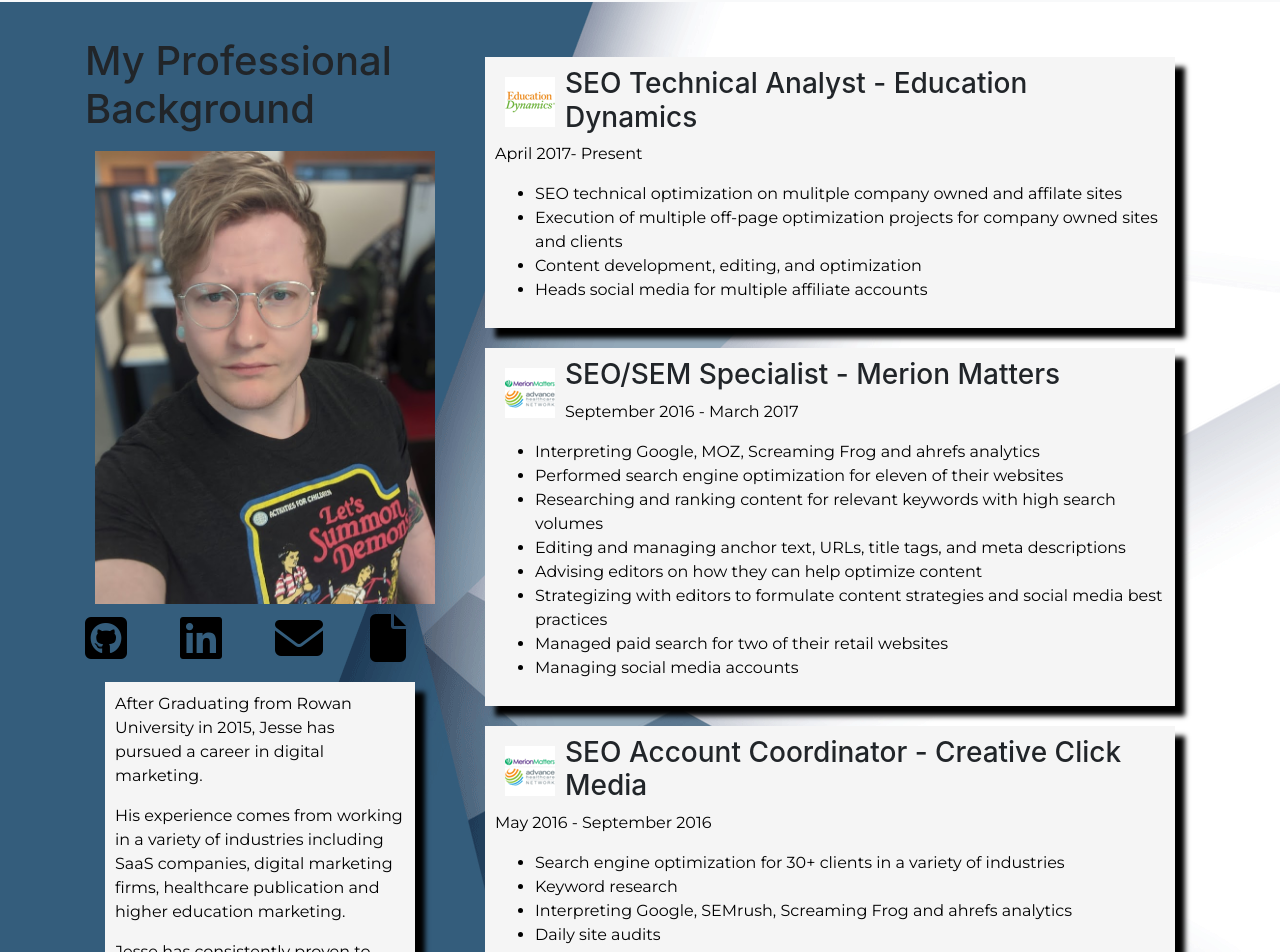
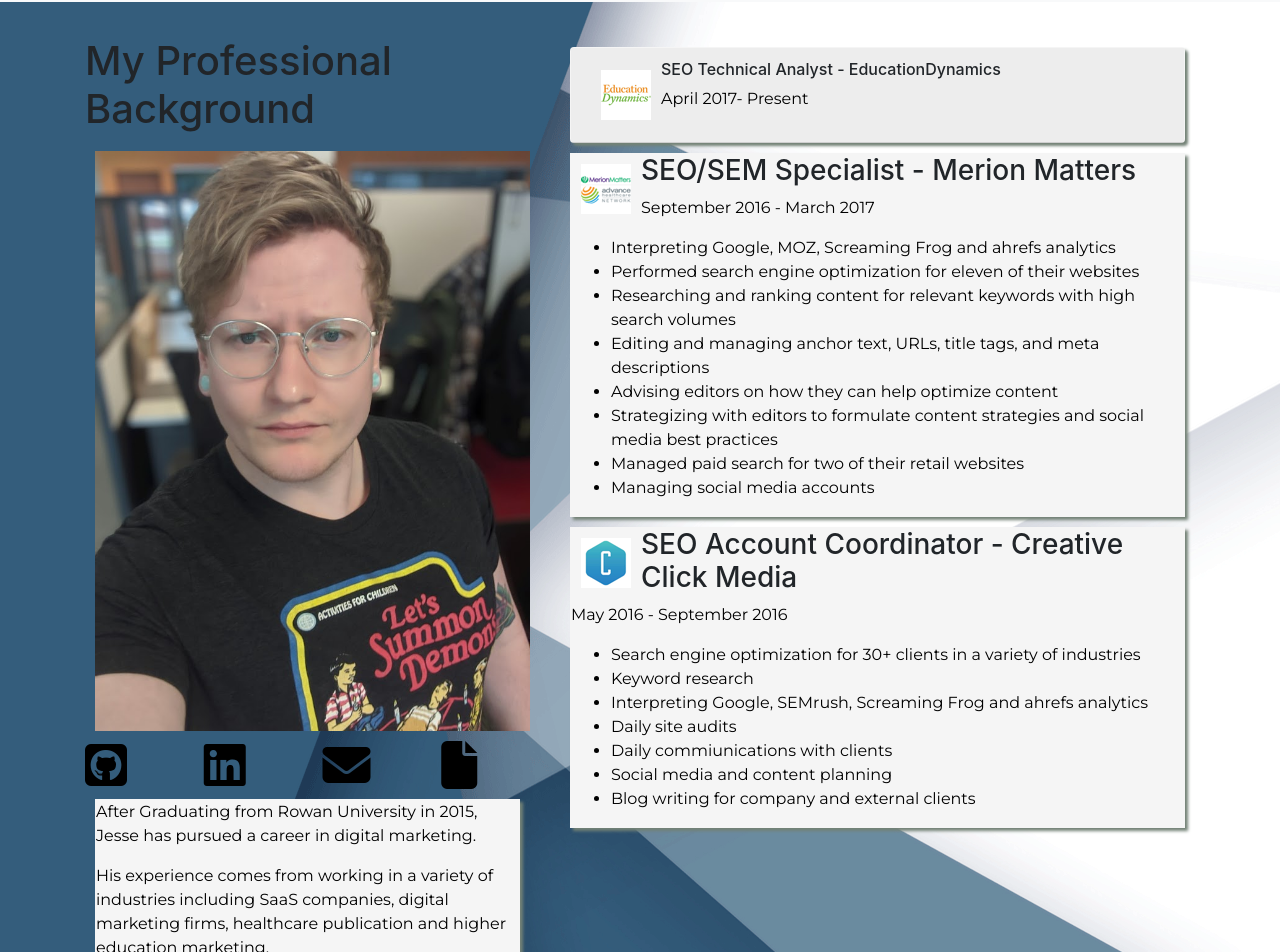
Before and after one commit to J35RL4R/portfolio-v3, a React (Create React App) app: page / in a window 1280 px wide. Shown: the part 70-1022 px from the top of the page. Built offline with nearby package versions, Linux system fonts and the light colour scheme.

Commit message:
changing out resume box classes. made shadows more natural and added an accordian function to the first resume item

```diff
--- a/src/App.css
+++ b/src/App.css
@@ -30,12 +30,12 @@
 
 }
 .resume-border-box, .portfolio-table {
-  margin: 20px;
-  padding: 10px;
+  margin: 10px;
+  padding: 1px;
   border: 10px;
   box-sizing: border-box;
   background-color: whitesmoke;
-  box-shadow: 10px 10px 5px black;
+  box-shadow: 3px 3px 3px #738276;
   text-align: relative;
 }
 input[type=text], select, textarea {
--- a/src/components/resumeblock/index.js
+++ b/src/components/resumeblock/index.js
@@ -2,49 +2,59 @@
 import Headshot from "../images/portfolio-picture.jpg";
 import Eddylogo from "../images/educationdynamicslogo.PNG"
 import Merionlogo from "../images/merion-matters-logo.png"
-import CreativeClicklogo from "../images/merion-matters-logo.png"
+import CreativeClicklogo from "../images/creative-click-media-logo.png"
+import { Row, Container, Col, Accordion, Card } from "react-bootstrap";
+
 function resumeblock() {
     return (
-    <div class="container">
-        <div class="row">
-            <div class="col-md-4">
+        <Container>
+            <Row>
+                <Col md={5}>
                     <h1>My Professional Background</h1>
-                <img src={Headshot} class="img-fluid" alt="SEO Technical Analyst Jesse R. Larsen"/>
-                <div class ="row">
-                    <div class = "col">
-                        <a class ="fab fa-github-square fa-3x" href={"https://github.com/J35RL4R/"}target="_blank" rel="noreferrer"></a>
-                    </div>
-                    <div class = "col">
-                        <a class ="fab fa-linkedin fa-3x" href={"https://www.linkedin.com/in/jesse-r-larsen/"} target="_blank" rel="noreferrer"></a>
-                    </div>
-                    <div class = "col">
-                        <a class ="fas fa-envelope fa-3x" href={"mailto:larsenj732@gmail.com"}target="_blank" rel="noreferrer"></a>
-                    </div>
-                    <div class = "col">
-                        <a class ="fas fa-file fa-3x" href={"https://docs.google.com/document/d/1t4nm60cDcDlzaNyKp2yBYgtSda66QMH6dJ27xNseKpE/edit?usp=sharing"} target="_blank" rel="noreferrer"></a>
-                    </div>
-                </div>
-                <div class ="resume-border-box">
+                    <img src={Headshot} class="img-fluid" alt="SEO Technical Analyst Jesse R. Larsen" />
+                    <Row>
+                        <Col>
+                            <a class="fab fa-github-square fa-3x" href={"https://github.com/J35RL4R/"} target="_blank" rel="noreferrer"></a>
+                        </Col>
+                        <Col>
+                            <a class="fab fa-linkedin fa-3x" href={"https://www.linkedin.com/in/jesse-r-larsen/"} target="_blank" rel="noreferrer"></a>
+                        </Col>
+                        <Col>
+                            <a class="fas fa-envelope fa-3x" href={"mailto:larsenj732@gmail.com"} target="_blank" rel="noreferrer"></a>
+                        </Col>
+                        <Col>
+                            <a class="fas fa-file fa-3x" href={"https://docs.google.com/document/d/1t4nm60cDcDlzaNyKp2yBYgtSda66QMH6dJ27xNseKpE/edit?usp=sharing"} target="_blank" rel="noreferrer"></a>
+                        </Col>
+                    </Row>
+                    <div className="resume-border-box">
                         <p>After Graduating from Rowan University in 2015, Jesse has pursued a career in digital marketing.</p>
                         <p>His experience comes from working in a variety of industries including SaaS companies, digital marketing firms, healthcare publication and higher education marketing.</p>
-                    <p>Jesse has consistently proven to excel particularly in on and off page site optimizations and project management.</p>
+                        <p>Jesse has consistently proven to excel particularly in on and off-page site optimizations and project management.</p>
                     </div>
 
-            </div>
-            <div class="col-md-8">
-                <div class="resume-border-box">
-                    <img src= {Eddylogo} alt="educationdynamics logo" class="float-left"/>
-                    <h3>SEO Technical Analyst - Education Dynamics</h3>
+                </Col>
+                <div class="col-md-7">
+                    <Accordion>
+                        <Card className="resume-border-box">
+                            <Accordion.Toggle as={Card.Header} eventKey="0">
+                                <img src={Eddylogo} alt="educationdynamics logo" class="float-left" />
+                                <h6>SEO Technical Analyst - EducationDynamics</h6>
                                 <p>April 2017- Present</p>
+                            </Accordion.Toggle>
+                            <Accordion.Collapse eventKey="0">
+                            <Card.Body>
                             <ul>
                                 <li>SEO technical optimization on mulitple company owned and affilate sites</li>
                                 <li>Execution of multiple off-page optimization projects for company owned sites and clients</li>
                                 <li>Content development, editing, and optimization</li>
                                 <li>Heads social media for multiple affiliate accounts</li>
                             </ul>
-                </div>
+                            </Card.Body>
+                            </Accordion.Collapse>
+                        </Card>
+                    </Accordion>
                     <div class="resume-border-box">
-                    <img src={Merionlogo} alt="merion matters logo" class="float-left"/>
+                        <img src={Merionlogo} alt="merion matters logo" class="float-left" />
                         <h3>SEO/SEM Specialist - Merion Matters </h3>
                         <p>September 2016 - March 2017</p>
                         <ul>
@@ -59,7 +69,7 @@
                         </ul>
                     </div>
                     <div class="resume-border-box">
-                    <img src={CreativeClicklogo} alt="creative click media logo" class="float-left"/>
+                        <img src={CreativeClicklogo} alt="creative click media logo" class="float-left" />
                         <h3>SEO Account Coordinator - Creative Click Media</h3>
                         <p>May 2016 - September 2016</p>
                         <ul>
@@ -73,8 +83,8 @@
                         </ul>
                     </div>
                 </div>
-        </div>
-    </div>
+            </Row>
+        </Container>
     );
 }
 
```
Also changed, not shown: 1 other file (tests, documents, lock files or other folders). Lines whose indentation alone changed are shown as unchanged.
